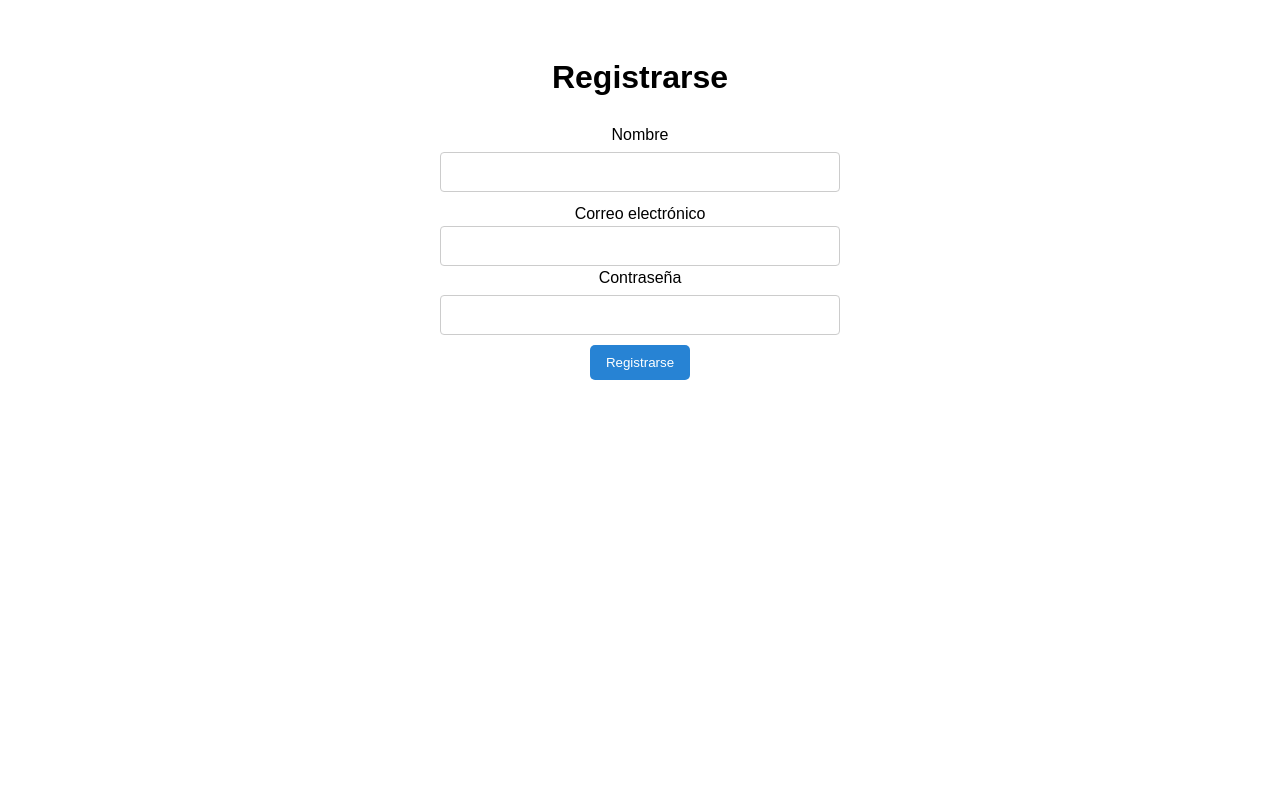
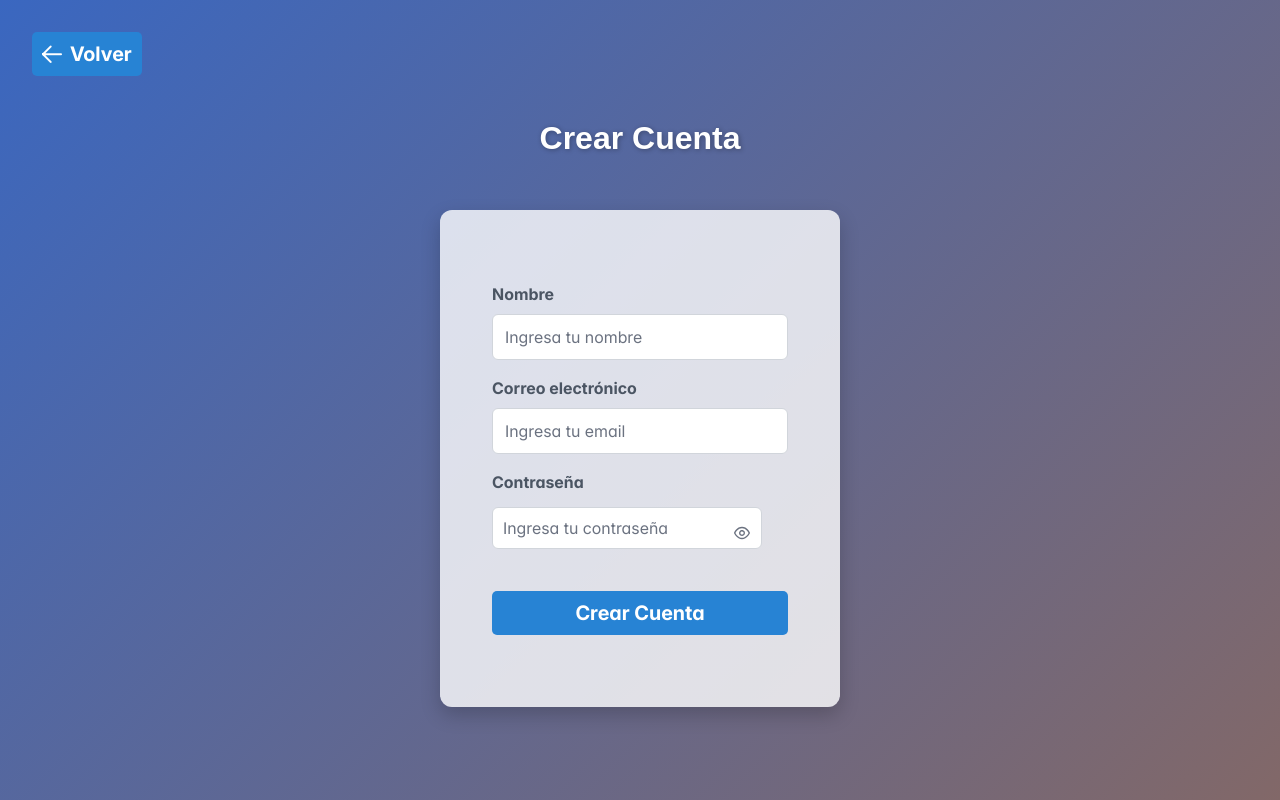
Before and after one commit to NiKoX23/E-Commerce-Ingeso, a React (Vite) app in the folder EcommerceFront/: page /signup in a window 1280 px wide. Built offline with nearby package versions, Linux system fonts and the light colour scheme.

Commit message:
arreglos en diseño

```diff
--- a/EcommerceFront/src/App.css
+++ b/EcommerceFront/src/App.css
@@ -1,8 +1,9 @@
+/* Eliminar restricciones del root que limitan el tamaño */
 #root {
-  max-width: 1280px;
-  margin: 0 auto;
-  padding: 2rem;
-  text-align: center;
+  width: 100%;
+  min-height: 100vh;
+  margin: 0;
+  padding: 0;
 }
 
 .logo {
@@ -72,3 +73,26 @@
     transform: translateY(0);
   }
 }
+
+/* Asegurar que el fondo cubra toda la pantalla */
+.full-screen-gradient {
+  min-height: 100vh;
+  width: 100vw;
+  position: fixed;
+  top: 0;
+  left: 0;
+  background: linear-gradient(135deg, #3a67c0, #826868ff);
+  z-index: -1;
+}
+
+.page-container {
+  min-height: 100vh;
+  width: 100%;
+  padding: 2rem;
+  display: flex;
+  flex-direction: column;
+  align-items: center;
+  justify-content: center;
+  position: relative;
+  z-index: 1;
+}
--- a/EcommerceFront/src/index.css
+++ b/EcommerceFront/src/index.css
@@ -4,9 +4,21 @@
   font-weight: 400;
 }
 
+/* Asegurar que html y body cubran toda la pantalla */
+html, body {
+  margin: 0;
+  padding: 0;
+  width: 100%;
+  height: 100%;
+  min-height: 100vh;
+  overflow-x: hidden;
+}
+
 body {
-  padding: 0;
-  margin: 0;
+  background: linear-gradient(135deg, #3a67c0, #826868ff);
+  background-attachment: fixed;
+  background-repeat: no-repeat;
+  background-size: cover;
 }
 
 label {
--- a/EcommerceFront/src/rutas/Login.tsx
+++ b/EcommerceFront/src/rutas/Login.tsx
@@ -1,12 +1,22 @@
 import { useState } from "react";
 import { useAuth } from "../Autenticacion/AuthProvider";
-import { Navigate } from "react-router-dom";
+import { Navigate, useNavigate } from "react-router-dom";
+import 'primereact/resources/themes/lara-light-indigo/theme.css';
+import 'primereact/resources/primereact.min.css';
+import 'primeicons/primeicons.css';
+import '../App.css';
+
+import { Button } from 'primereact/button';
+import { Card } from 'primereact/card';
+import { InputText } from 'primereact/inputtext';
+import { Password } from 'primereact/password';
 
 export default function Login() {
   const [name, setName] = useState("");
   const [password, setPassword] = useState("");
   const [isLoading, setIsLoading] = useState(false);
   const { isAuthenticated, login } = useAuth();
+  const navigate = useNavigate();
 
   if(isAuthenticated) {
     return <Navigate to="/dashboard" />
@@ -26,27 +36,91 @@ export default function Login() {
   };
 
   return (
-    <div>
-      <form className="form" onSubmit={handleSubmit}>
-        <h1>Iniciar Sesión</h1>
-        <label>Usuario</label>
-        <input
-          type="text"
+    <div
+      style={{
+        minHeight: '100vh',
+        padding: '2rem',
+        display: 'flex',
+        flexDirection: 'column',
+        alignItems: 'center',
+        justifyContent: 'center',
+        background: 'linear-gradient(135deg, #3a67c0, #826868ff)',
+      }}>
+
+      <Button
+        icon="pi pi-arrow-left"
+        label="Volver"
+        className="p-button-text p-button-lg"
+        style={{
+          position: 'absolute',
+          top: '2rem',
+          left: '2rem',
+          color: '#fff'
+        }}
+        onClick={() => navigate('/')}
+      />
+
+      <h1 style={{
+        textAlign: 'center',
+        marginBottom: '3rem',
+        color: '#fff',
+        textShadow: '1px 1px 5px rgba(0, 0, 0, 0.3)',}}>
+        Iniciar Sesión
+      </h1>
+
+      <Card
+        className='card-animated card-fade'
+        style={{
+          width: '400px',
+          textAlign: 'center',
+          borderRadius: '12px',
+          boxShadow: '0 8px 20px rgba(0,0,0,0.2)',
+          backgroundColor: '#ffffffcc',
+          padding: '2rem'
+        }}>
+
+        <form onSubmit={handleSubmit} style={{ display: 'flex', flexDirection: 'column', gap: '1rem' }}>
+          <div style={{ textAlign: 'left' }}>
+            <label htmlFor="username" style={{ display: 'block', marginBottom: '0.5rem', fontWeight: 'bold' }}>
+              Usuario
+            </label>
+            <InputText
+              id="username"
               value={name}
               onChange={(e) => setName(e.target.value)}
+              placeholder="Ingresa tu usuario"
+              style={{ width: '100%' }}
               required
             />
-        <label>Contraseña</label>
-        <input
-          type="password"
+          </div>
+
+          <div style={{ textAlign: 'left' }}>
+            <label htmlFor="password" style={{ display: 'block', marginBottom: '0.5rem', fontWeight: 'bold' }}>
+              Contraseña
+            </label>
+            <Password
+              id="password"
               value={password}
               onChange={(e) => setPassword(e.target.value)}
+              placeholder="Ingresa tu contraseña"
+              style={{ width: '100%' }}
+              inputStyle={{ width: '100%' }}
+              feedback={false}
+              toggleMask
               required
             />
-        <button type="submit" disabled={isLoading}>
-          {isLoading ? 'Cargando...' : 'Login'}
-        </button>
+          </div>
+
+          <Button
+            type="submit"
+            label={isLoading ? 'Iniciando...' : 'Iniciar Sesión'}
+            className="p-button-primary p-button-rounded p-button-lg"
+            style={{ width: '100%', marginTop: '1rem' }}
+            disabled={isLoading}
+            loading={isLoading}
+          />
         </form>
+      </Card>
     </div>
   )
 }
--- a/EcommerceFront/src/rutas/SignUp.tsx
+++ b/EcommerceFront/src/rutas/SignUp.tsx
@@ -1,5 +1,14 @@
 import { useState } from "react";
 import { useNavigate } from "react-router-dom";
+import 'primereact/resources/themes/lara-light-indigo/theme.css';
+import 'primereact/resources/primereact.min.css';
+import 'primeicons/primeicons.css';
+import '../App.css';
+
+import { Button } from 'primereact/button';
+import { Card } from 'primereact/card';
+import { InputText } from 'primereact/inputtext';
+import { Password } from 'primereact/password';
 
 export default function SignUp() {
   const [name, setName] = useState("");
@@ -43,53 +52,107 @@ export default function SignUp() {
     }
   };
 
-  // Estilo consistente para todos los inputs
-  const inputStyle = {
-    width: '100%',
-    height: '40px',
-    padding: '8px 12px',
-    fontSize: '16px',
-    border: '1px solid #ccc',
-    borderRadius: '4px',
-    boxSizing: 'border-box' as const
-  };
+  return (
+    <div
+      style={{
+        minHeight: '100vh',
+        padding: '2rem',
+        display: 'flex',
+        flexDirection: 'column',
+        alignItems: 'center',
+        justifyContent: 'center',
+        background: 'linear-gradient(135deg, #3a67c0, #826868ff)',
+      }}>
 
-  return (
-    <div>
-      <form className="form" onSubmit={handleSubmit}>
-        <h1>Registrarse</h1>
+      <Button
+        icon="pi pi-arrow-left"
+        label="Volver"
+        className="p-button-text p-button-lg"
+        style={{
+          position: 'absolute',
+          top: '2rem',
+          left: '2rem',
+          color: '#fff'
+        }}
+        onClick={() => navigate('/')}
+      />
 
-        <label>Nombre</label>
-        <input
-          type="text"
+      <h1 style={{
+        textAlign: 'center',
+        marginBottom: '3rem',
+        color: '#fff',
+        textShadow: '1px 1px 5px rgba(0, 0, 0, 0.3)',}}>
+        Crear Cuenta
+      </h1>
+
+      <Card
+        className='card-animated card-fade'
+        style={{
+          width: '400px',
+          textAlign: 'center',
+          borderRadius: '12px',
+          boxShadow: '0 8px 20px rgba(0,0,0,0.2)',
+          backgroundColor: '#ffffffcc',
+          padding: '2rem'
+        }}>
+
+        <form onSubmit={handleSubmit} style={{ display: 'flex', flexDirection: 'column', gap: '1rem' }}>
+          <div style={{ textAlign: 'left' }}>
+            <label htmlFor="name" style={{ display: 'block', marginBottom: '0.5rem', fontWeight: 'bold' }}>
+              Nombre
+            </label>
+            <InputText
+              id="name"
               value={name}
               onChange={(e) => setName(e.target.value)}
-          style={inputStyle}
+              placeholder="Ingresa tu nombre"
+              style={{ width: '100%' }}
               required
             />
+          </div>
 
-        <label>Correo electrónico</label>
-        <input
+          <div style={{ textAlign: 'left' }}>
+            <label htmlFor="email" style={{ display: 'block', marginBottom: '0.5rem', fontWeight: 'bold' }}>
+              Correo electrónico
+            </label>
+            <InputText
+              id="email"
               type="email"
               value={email}
               onChange={(e) => setEmail(e.target.value)}
-          style={inputStyle}
+              placeholder="Ingresa tu email"
+              style={{ width: '100%' }}
               required
             />
+          </div>
 
-        <label>Contraseña</label>
-        <input
-          type="password"
+          <div style={{ textAlign: 'left' }}>
+            <label htmlFor="password" style={{ display: 'block', marginBottom: '0.5rem', fontWeight: 'bold' }}>
+              Contraseña
+            </label>
+            <Password
+              id="password"
               value={password}
               onChange={(e) => setPassword(e.target.value)}
-          style={inputStyle}
+              placeholder="Ingresa tu contraseña"
+              style={{ width: '100%' }}
+              inputStyle={{ width: '100%' }}
+              feedback={false}
+              toggleMask
               required
             />
+          </div>
 
-        <button type="submit" disabled={isLoading}>
-          {isLoading ? 'Registrando...' : 'Registrarse'}
-        </button>
+          <Button
+            type="submit"
+            label={isLoading ? 'Registrando...' : 'Crear Cuenta'}
+            className="p-button-success p-button-rounded p-button-lg"
+            style={{ width: '100%', marginTop: '1rem' }}
+            disabled={isLoading}
+            loading={isLoading}
+          />
         </form>
+      </Card>
     </div>
   )
 }
```
Also changed, not shown: 1 other file (tests, documents, lock files or other folders). Lines whose indentation alone changed are shown as unchanged.
